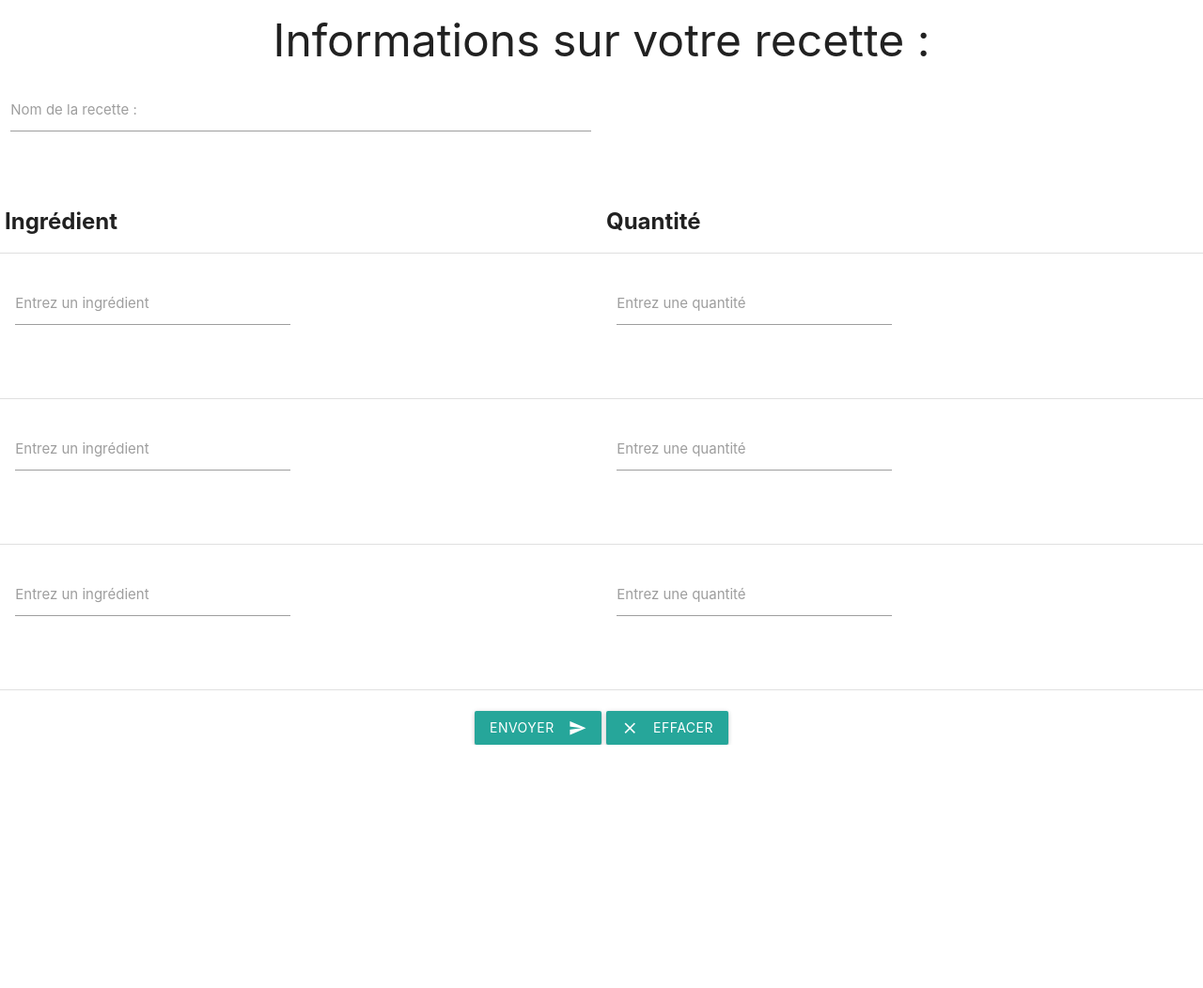
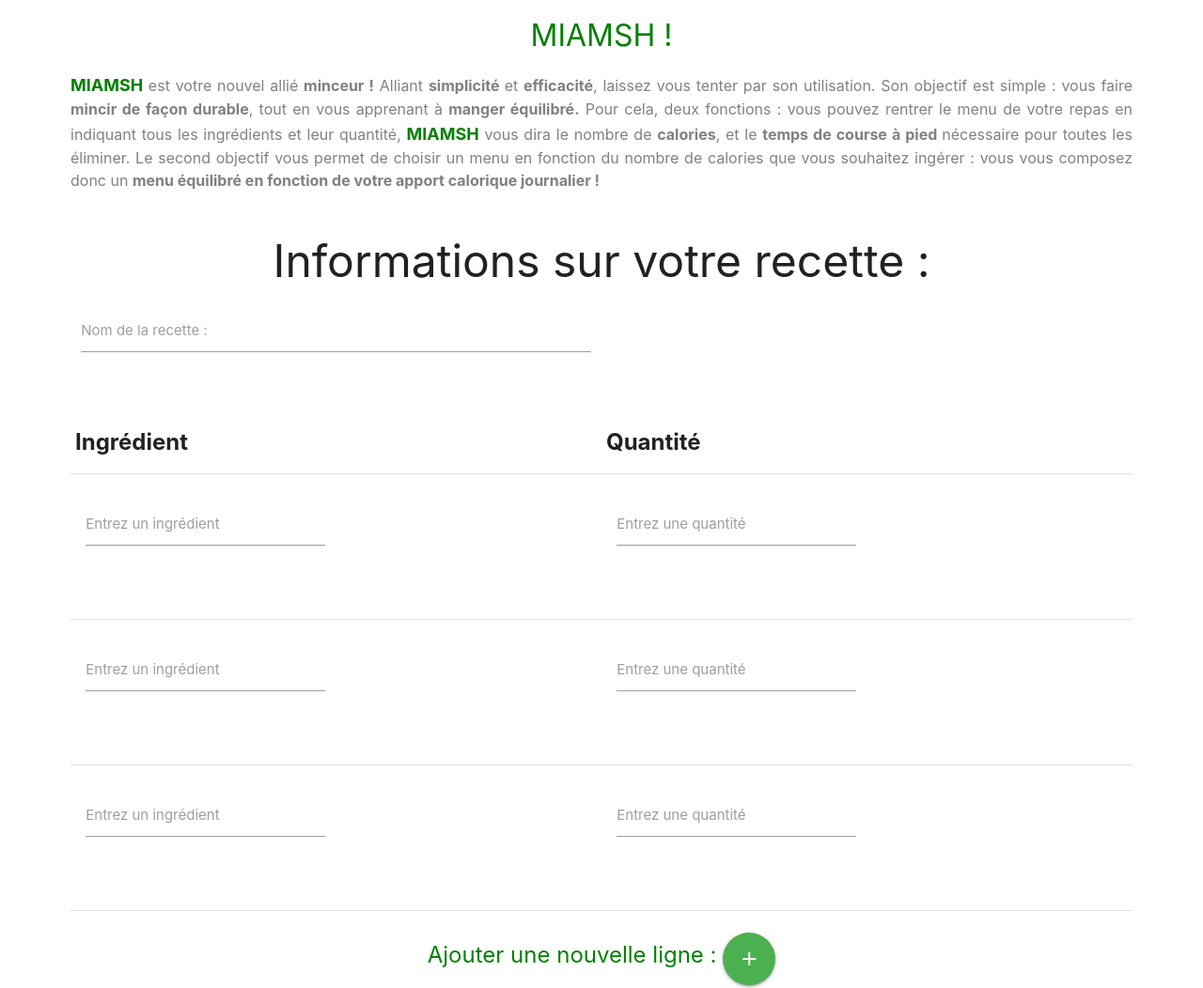
Before and after one commit to manon-dekyvere/objectif-slim, a plain HTML site: page Acceuil.html in a window 1280 px wide. Shown: the part 240-1292 px from the top of the page at 94% size. Before the commit the page ends 1033 px from the top, so only its background shows below. Drawn offline with nearby package versions, Linux system fonts and the light colour scheme.

Commit message:
commiting old code to pull

```diff
--- a/Acceuil.html
+++ b/Acceuil.html
@@ -2,11 +2,15 @@
      <!DOCTYPE html>
   <html>
     <head>
+      <div class="center">
+        <img src="fhead.png"  height="200" class="center"></a>
+      </div>
+
       <!--Import Google Icon Font-->
       <link href="https://fonts.googleapis.com/icon?family=Material+Icons" rel="stylesheet">
       <!--Import materialize.css-->
       <link type="text/css" rel="stylesheet" href="css/materialize.min.css"  media="screen,projection"/>
-
+      <link  rel="stylesheet" href="css/admin.css" />
       <!--Let browser know website is optimized for mobile-->
       <meta name="viewport" content="width=device-width, initial-scale=1.0"/>
 
@@ -16,23 +20,32 @@
 
     <body>
     	<p align="center">
-    	<img src="logo.png"  height=150 =  width=400 ></a>
+    	<br>
+      <font color="green" size="6" class="center">MIAMSH ! </font>
   		</p>
 
-    	<p> Texte prentation MIAMH .................................................................................................................................. </p>
+    	<p align="justify"> <font color="green" size="4"><b>MIAMSH </b></font> <font color="gray" size="3"> est votre nouvel allié <b> minceur !</b>  Alliant <b>simplicité </b> et <b>efficacité</b>, laissez vous tenter par son utilisation.
+Son objectif est simple : vous faire<b> mincir de façon durable</b>, tout en vous apprenant à <b>manger équilibré.</b>
+Pour cela, deux fonctions : vous pouvez rentrer le menu de votre repas en indiquant tous les ingrédients et leur quantité,
+<font color="green" size="4"><b>MIAMSH</b></font> vous dira le nombre de <b>calories</b>, et le <b>temps de course à pied </b> nécessaire pour toutes les éliminer.
+Le second objectif vous permet de choisir un menu en fonction du nombre de calories que vous souhaitez ingérer : vous
+vous composez donc un <b> menu équilibré en fonction de votre apport calorique journalier !</b></font>
+
+</p>
 
 
     	<br>
     	<div class="row center"><font size=8>Informations sur votre recette :</font>
-   			<div class="row center">
-    			<div class="input-field col s6 center">
+   			<div class="row nezo">
+    			<div class="input-field col s6 nezo">
       				<input value="" id="first_name2" type="text" class="validate">
       				<label class="active " for="first_name2">Nom de la recette :</label>
     			</div>
   			</div>
 		</div>
   	<div>
-  	 <table class="highlight responsive-table center">
+
+  	 <table class="highlight responsive-table tabcenter ">
         <thead>
           <tr class="center">
               <th><font size=5>Ingrédient</font> </th>
@@ -98,17 +111,25 @@
           </tr>
 
 
+
         </tbody>
+
+
+
       </table>
-     </div>
+
+     </div class="center">
+
      <br>
-
+ <div class="center"> <font color="green" size="5"> Ajouter une nouvelle ligne :  </font>  <a class="btn-floating btn-large waves-effect waves-light green"><i class="material-icons">add</i></a> </div>
+    <br>
+    <br>
      <div class="center">
-     <button class="btn waves-effect waves-light centere" type="submit" name="action">Envoyer
+     <button class="btn waves-effect btn-large waves-light green nezog" type="submit" name="action">Envoyer
   	  		<i class="material-icons right">send</i>
 	</button>
 
-	 <button class="btn waves-effect waves-light" type="reset" name="action">Effacer
+	 <button class="btn waves-effect btn-large waves-light red" type="reset" name="action">Effacer
     	<i class="material-icons left">clear</i>
   	</button>
 
@@ -122,6 +143,8 @@
       <script src="https://ajax.googleapis.com/ajax/libs/jquery/3.3.1/jquery.min.js"></script>
 		<script type="text/javascript" src="js/materialize.min.js"></script>
 
+      <br>
+      <br>
 
     </body>
   </html>
--- /dev/null
+++ b/css/admin.css
@@ -0,0 +1,29 @@
+
+
+body{
+	min-width : 600px;
+	width:1150px;/*Taille de la colonne centrée moins le padding*/
+	margin :auto;/*centrer la colone*/
+	padding:10px;/*margin interne*/
+}
+
+
+
+.nezog{
+
+margin-right: 200px;
+
+}
+
+.nezog{
+
+float: center;
+
+}
+
+
+head{
+
+
+	background-image: url("fhead.png") no-repeat;
+}
```
Also changed, not shown: logo.png.
